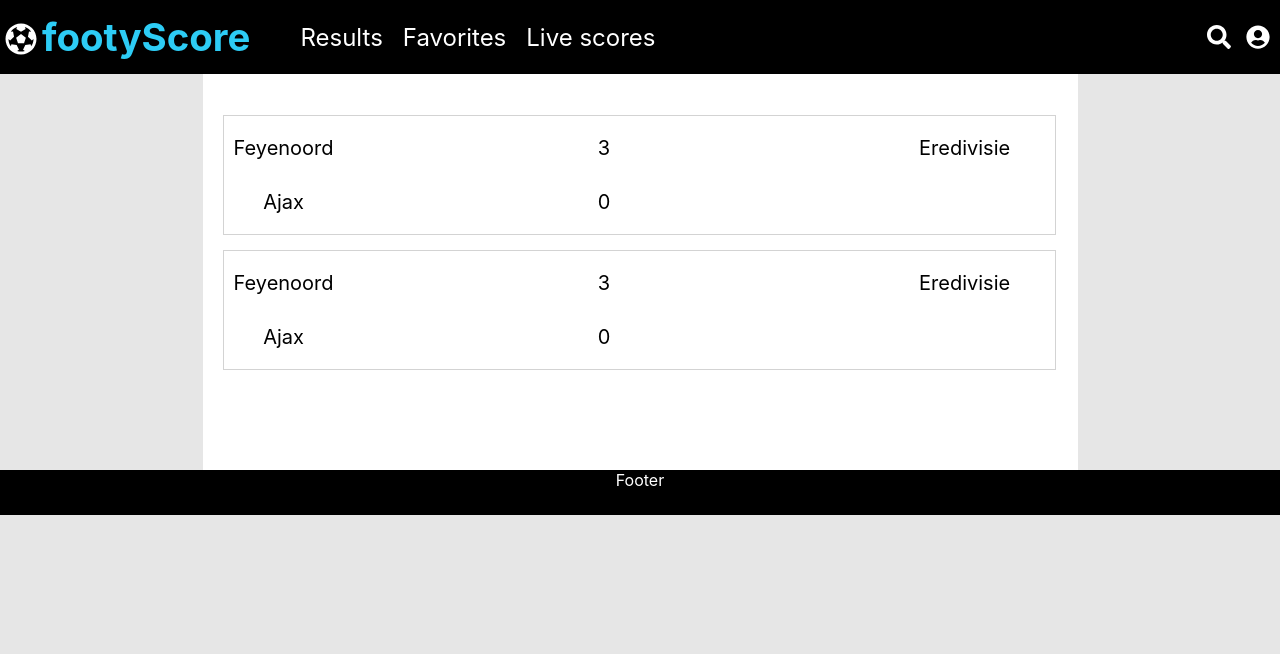
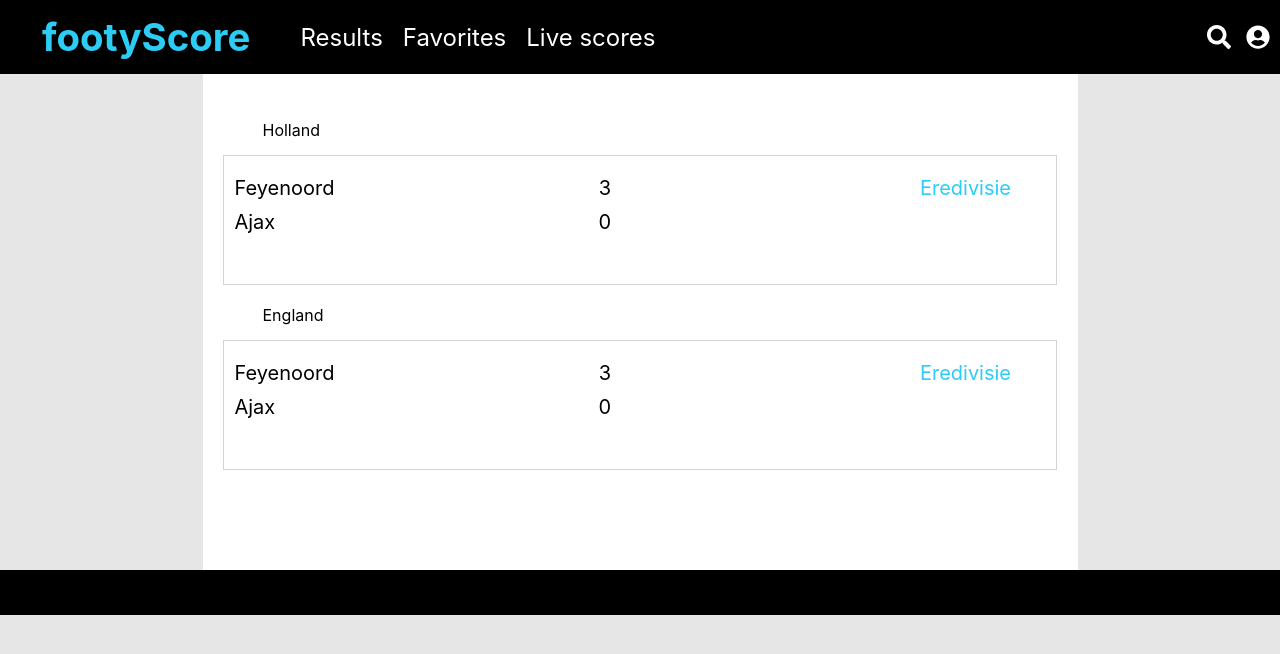
Before and after one commit to iedekoffeman/footyscore, a React (Create React App) app: page / in a window 1280 px wide. Shown: the top 654 px of the page. Built offline with nearby package versions, Linux system fonts and the light colour scheme.

Commit message:
Refactored match section styling

```diff
--- a/src/App.css
+++ b/src/App.css
@@ -1,16 +1,18 @@
 :root {
-  --main-bg-color: #E6E6E6;
-  --main-text-color: #000000;
+  --standard-bg-color: #E6E6E6;
+  --standard-text-color: #000000;
   --secondary-text-color: #2DCCF5;
+  --header-footer-bg-color: #000000;
+  --header-footer-text-color: #FFFFFF;
 }
 body {
-  background-color: var(--main-bg-color);
+  background-color: var(--standard-bg-color);
   margin: 0;
   padding: 0;
 }
 body > * {
+  color: var(--standard-text-color);
   text-align: center;
-  color: white;
 }
 .flexbox-wrapper {
   display: flex;
@@ -18,7 +20,7 @@
 }
 .header,
 .footer {
-  background-color: black;
+  background-color: var(--header-footer-bg-color);
 }
 .header {
   display: flex;
@@ -37,7 +39,7 @@
 }
 .header h1 {
   display: inline-block;
-  color: #2DCCF5;
+  color: var(--secondary-text-color);
   font-size: 1.2em;
 }
 nav ul {
@@ -60,7 +62,6 @@
   font-size: 1.3em;
   padding: 0 10px;
 }
-
 a:link {
   color: white;
   text-decoration: none;
@@ -72,11 +73,11 @@
 }
 
 a:hover {
-  color: #2DCCF5;
+  color: var(--secondary-text-color);
 }
 
 a:active {
-  color: #2DCCF5;
+  color: var(--secondary-text-color);
 }
 
 .search {
@@ -96,32 +97,43 @@
   text-align: center;
   padding: 100px 0;
   background-color: white;
-  color: black;
+}
+.competition-content {
+  display: flex;
+  flex-direction: column;
+  justify-content: center;
+  align-items: center;
+}
+.country {
+  margin: 20px 0 0 60px;
+  align-self: flex-start;
 }
 .match {
+  display: flex;
   width: 95%;
-  display: flex;
-  justify-content: space-between;
   font-size: 20px;
-  margin: 15px 0 0 20px;
+  margin: 15px 0 0 0;
   font-weight: 400;
   border: 1px solid lightgray;
 }
 .team {
   display: flex;
   flex-direction: column;
-  margin: 0 0 0 10px;
+  align-items: flex-start;
+  margin: 0 0 50px 10px;
 }
 .score {
   flex: 3;
-  display: flex;
-  flex-direction: column;
 }
 .match-info-options {
   flex: 1;
+  color: var(--secondary-text-color);
 }
 .home-team, .home-team-score {
   margin-bottom: 10px;
+}
+.away-team, .away-team-score {
+  margin: 0;
 }
 @media only screen and (min-width: 768px) {
   .flexbox-wrapper {
--- a/src/App.js
+++ b/src/App.js
@@ -24,6 +24,7 @@
             <aside className="sidebar-left">Sidebar</aside>
             <main className="main">
                 <article className="competition-content">
+                    <p className="country">Holland</p>
                     <section className="match">
                         <section className="team">
                             <p className="home-team">Feyenoord</p>
@@ -39,6 +40,7 @@
                     </section>
                 </article>
                 <article className="competition-content">
+                    <p className="country">England</p>
                     <section className="match">
                         <section className="team">
                             <p className="home-team">Feyenoord</p>
```
Also changed, not shown: 1 other file (tests, documents, lock files or other folders).
